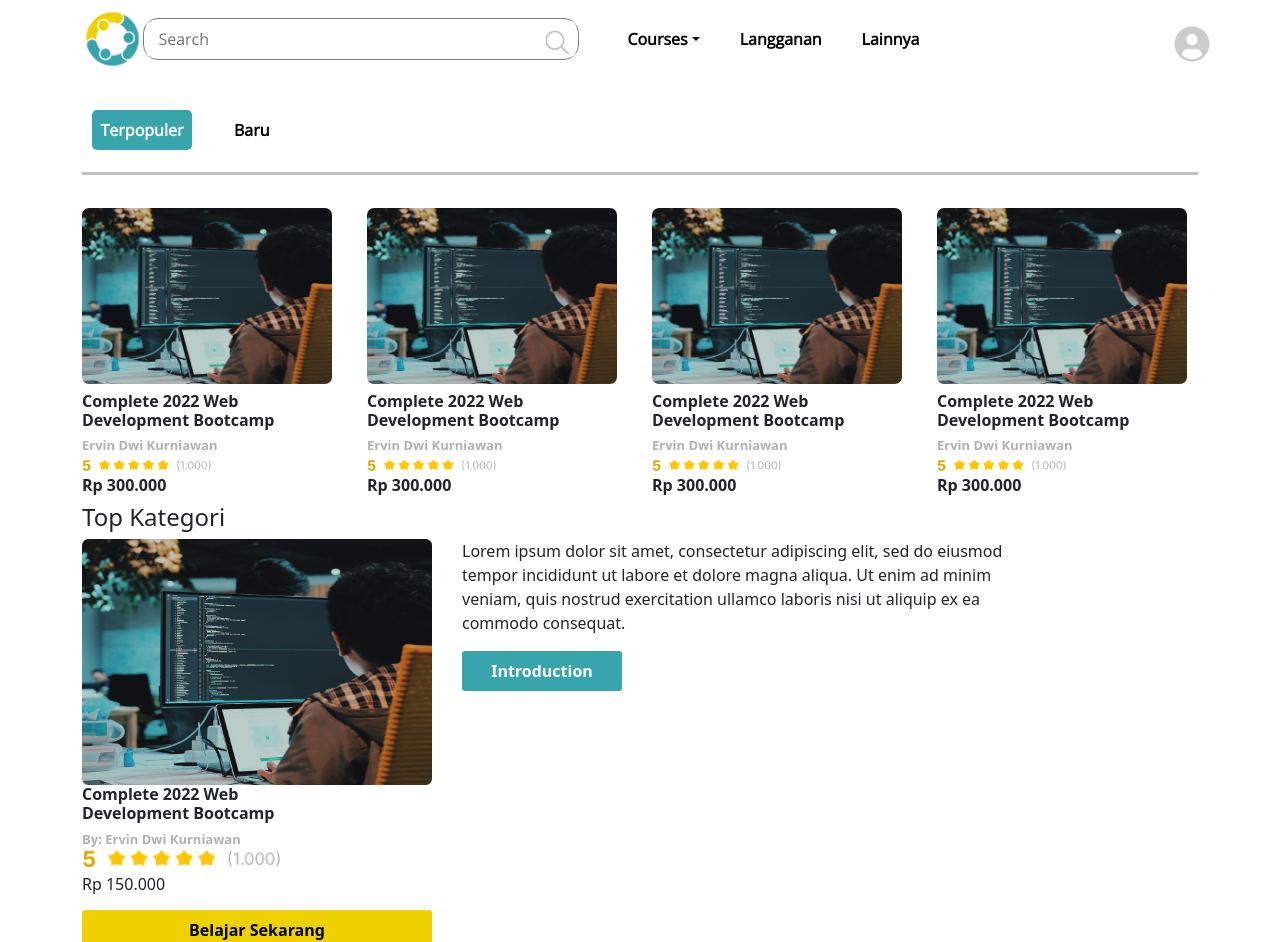
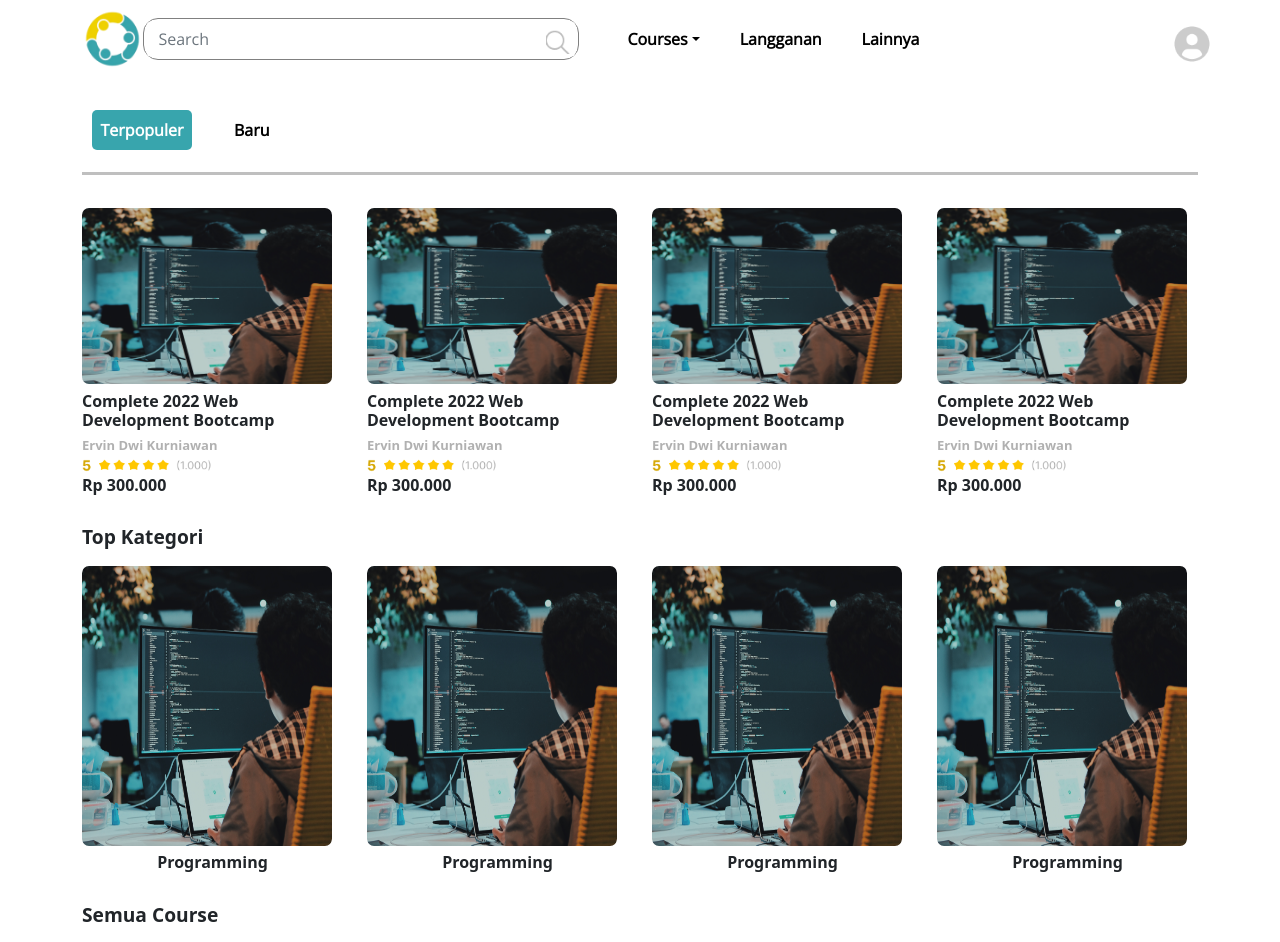
Before and after one commit to ervindwik/fe-comdev, a React (Create React App) app: page /course in a window 1280 px wide. Shown: the top 942 px of the page. Built offline with nearby package versions, Linux system fonts and the light colour scheme.

Commit message:
add top kategori to section 1 content course

```diff
--- a/src/Pages/Course.jsx
+++ b/src/Pages/Course.jsx
@@ -72,23 +72,29 @@ const Course = () => {
 
                     <Row>
                         <h4>Top Kategori</h4>
-                        <Col xs={{ span: 12, order: 1 }} md={{ span: 4, order: 1 }}>
-                            <img alt='gambar1' src={gambar1} width={350} />
-                            <h5>Complete 2022 Web Development Bootcamp</h5>
-                            <h6>By: Ervin Dwi Kurniawan</h6>
-                            <img src={gambar2} width={200} /> <br />
-                            <span>Rp 150.000</span>
-                            <button type='submit' id='btn-course'>Belajar Sekarang</button>
+                        <Col xs={{ span: 12, order: 1 }} md={{ span: 3, order: 1 }}>
+                            <img alt='gambar1' src={gambar1} width={250} height={280} id="img-sec1" />
+                            <center><h5>Programming</h5></center>
                         </Col>
 
-                        <Col xs={{ span: 12, order: 2 }} md={{ span: 8, order: 2 }}>
-                            <p>Lorem ipsum dolor sit amet, consectetur adipiscing elit, sed do eiusmod tempor incididunt ut labore et dolore magna aliqua.
-                            Ut enim ad minim veniam, quis nostrud exercitation ullamco laboris nisi ut aliquip ex ea commodo consequat. </p>
-                            <button type='submit'>Introduction</button>
+                        <Col xs={{ span: 12, order: 1 }} md={{ span: 3, order: 2 }}>
+                            <img alt='gambar1' src={gambar1} width={250} height={280} id="img-sec1" />
+                            <center><h5>Programming</h5></center>
+                        </Col>
+
+                        <Col xs={{ span: 12, order: 1 }} md={{ span: 3, order: 3 }}>
+                            <img alt='gambar1' src={gambar1} width={250} height={280} id="img-sec1" />
+                            <center><h5>Programming</h5></center>
+                        </Col>
+
+                        <Col xs={{ span: 12, order: 1 }} md={{ span: 3, order: 4 }}>
+                            <img alt='gambar1' src={gambar1} width={250} height={280} id="img-sec1" />
+                            <center><h5>Programming</h5></center>
                         </Col>
                     </Row>
 
                     <Row>
+                        <h4>Semua Course</h4>
                         <Col xs={{ span: 12, order: 1 }} md={{ span: 4, order: 1 }}>
                             <img alt='gambar1' src={gambar1} width={350} />
                             <h4>Complete 2022 Web Development Bootcamp</h4>
--- a/src/Styles/Course.css
+++ b/src/Styles/Course.css
@@ -1,10 +1,5 @@
 .nav-course {
     margin-top: 8%;
-}
-
-p {
-    margin-top: 1%;
-    width: 75%;
 }
 
 #line-course {
@@ -59,10 +54,9 @@ p {
     margin-bottom: -2px;
 }
 
-.body-course h6 {
-    color: #B1B1B1;
-    font-size: 13px;
+.body-course h4 {
+    font-size: larger;
     font-weight: 700;
-    margin-top: auto;
-    margin-bottom: -2px;
+    margin-top: 2%;
+    margin-bottom: 1.5%;
 }
```
